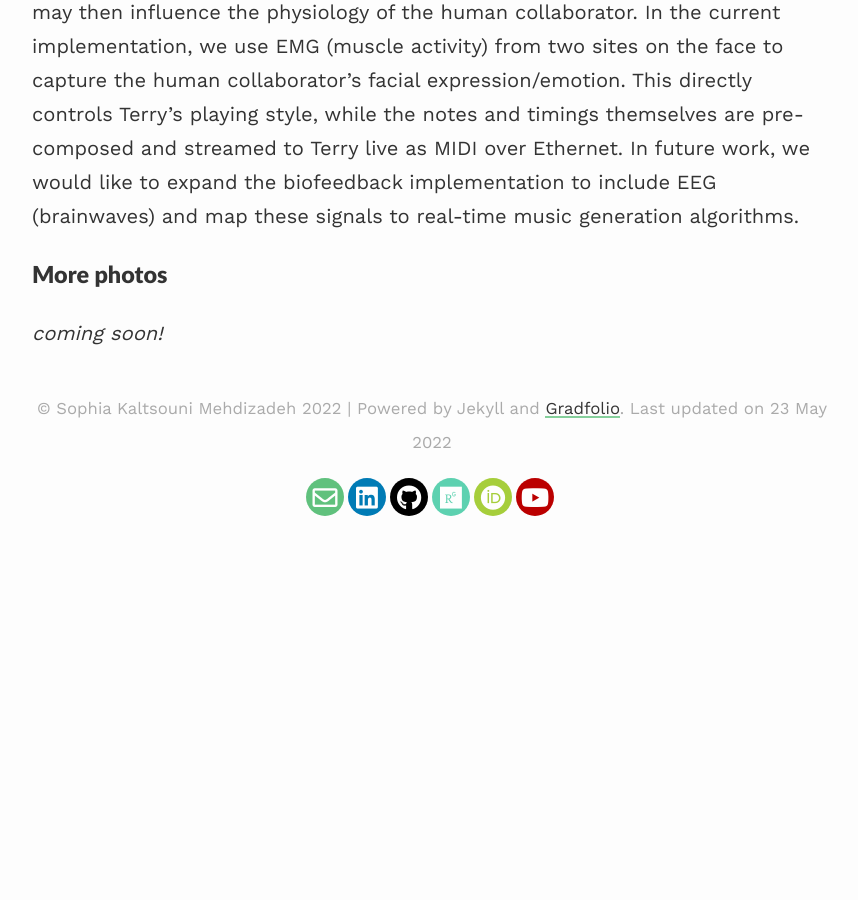
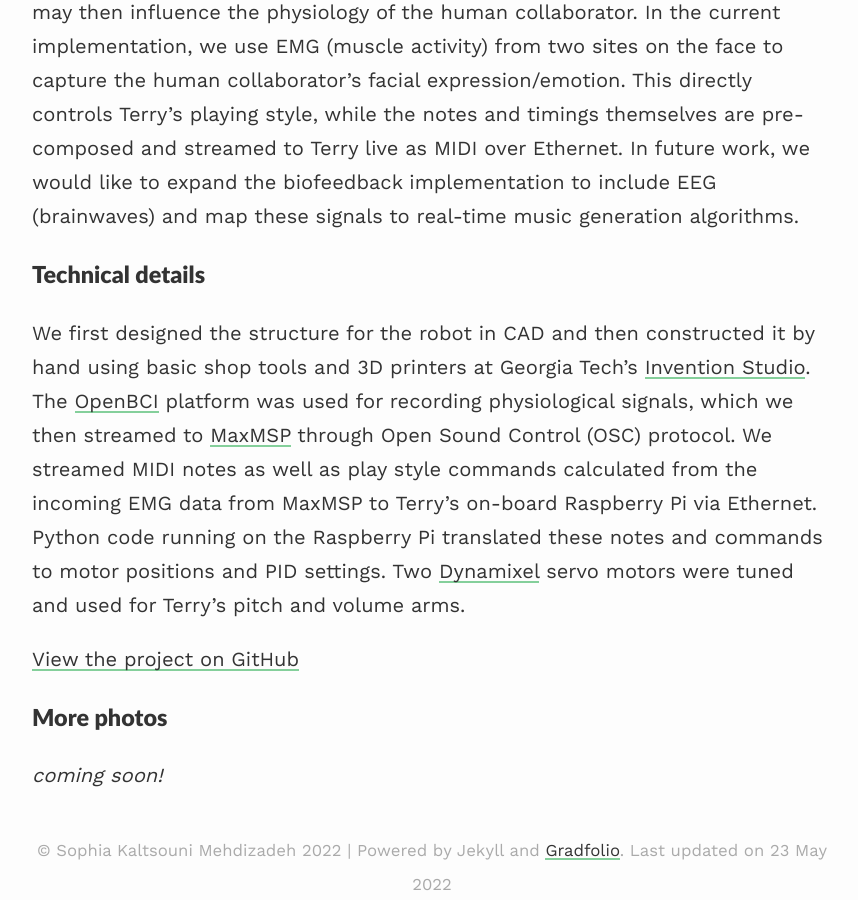
Before and after one commit to smehdizadeh/smehdizadeh.github.io, a Jekyll site: the page built from _projects/02_project.md, in a window 1280 px wide and 900 px high, scrolled down 2056 px. Shown: the whole window, without its empty margins (208-1066 px from the left). Built offline with Jekyll 4.4.1, drawn with Linux system fonts in a browser that asks for light colours; nearby versions of some CDN libraries; before the commit the page ends 2576 px from its top, so only the background shows below that.

Commit message:
Update 02_project.md

```diff
--- a/_projects/02_project.md
+++ b/_projects/02_project.md
@@ -29,6 +29,12 @@ Our Theremin-playing robot (nicknamed "Terry") is the result of a semester-long
 
 Our aim was to design, build, and perform with a Theremin-playing robot that was embedded within a biofeedback loop. Human input (physiological signals) is mapped to the Terry's playing style (staccato or legato notes); what Terry plays may then influence the physiology of the human collaborator. In the current implementation, we use EMG (muscle activity) from two sites on the face to capture the human collaborator's facial expression/emotion. This directly controls Terry's playing style, while the notes and timings themselves are pre-composed and streamed to Terry live as MIDI over Ethernet. In future work, we would like to expand the biofeedback implementation to include EEG (brainwaves) and map these signals to real-time music generation algorithms.
 
+### Technical details ###
+
+We first designed the structure for the robot in CAD and then constructed it by hand using basic shop tools and 3D printers at Georgia Tech's [Invention Studio](https://inventionstudio.gatech.edu/). The [OpenBCI](https://openbci.com/) platform was used for recording physiological signals, which we then streamed to [MaxMSP](https://cycling74.com/products/max) through Open Sound Control (OSC) protocol. We streamed MIDI notes as well as play style commands calculated from the incoming EMG data from MaxMSP to Terry's on-board Raspberry Pi via Ethernet. Python code running on the Raspberry Pi translated these notes and commands to motor positions and PID settings. Two [Dynamixel](https://emanual.robotis.com/docs/en/dxl/x/xl430-w250/) servo motors were tuned and used for Terry's pitch and volume arms.
+
+[View the project on GitHub](https://github.com/smehdizadeh/ThereminBot)
+
 ### More photos ###
 
 *coming soon!*
```
